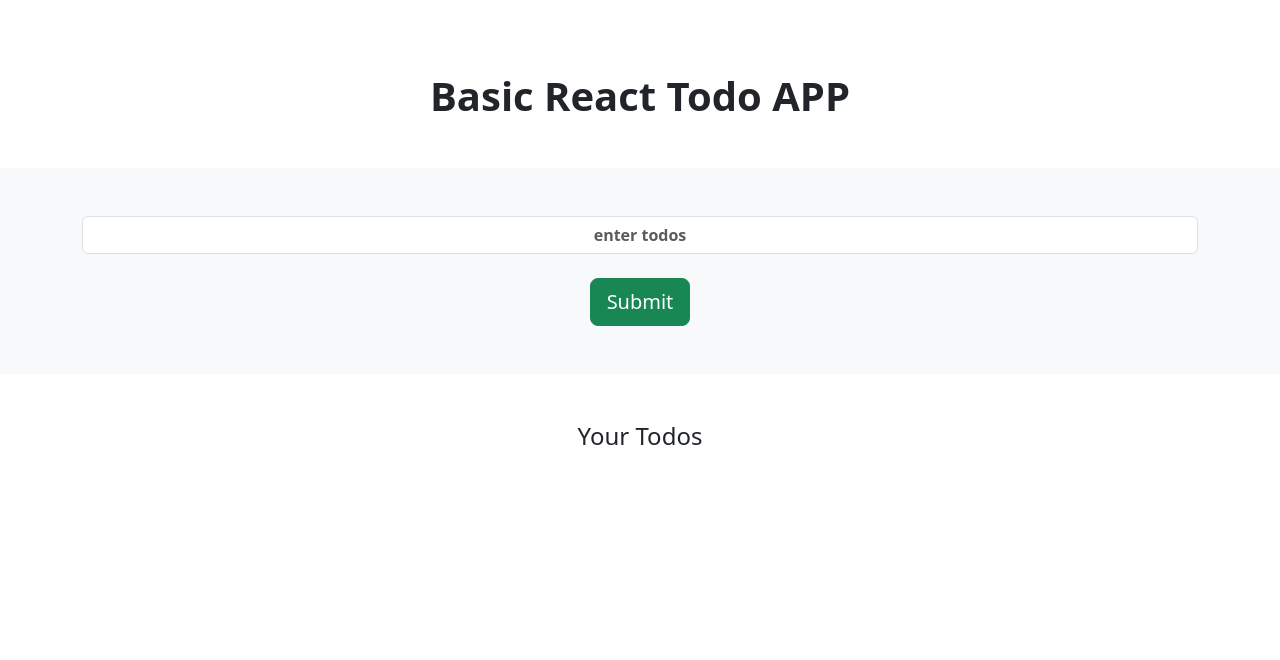
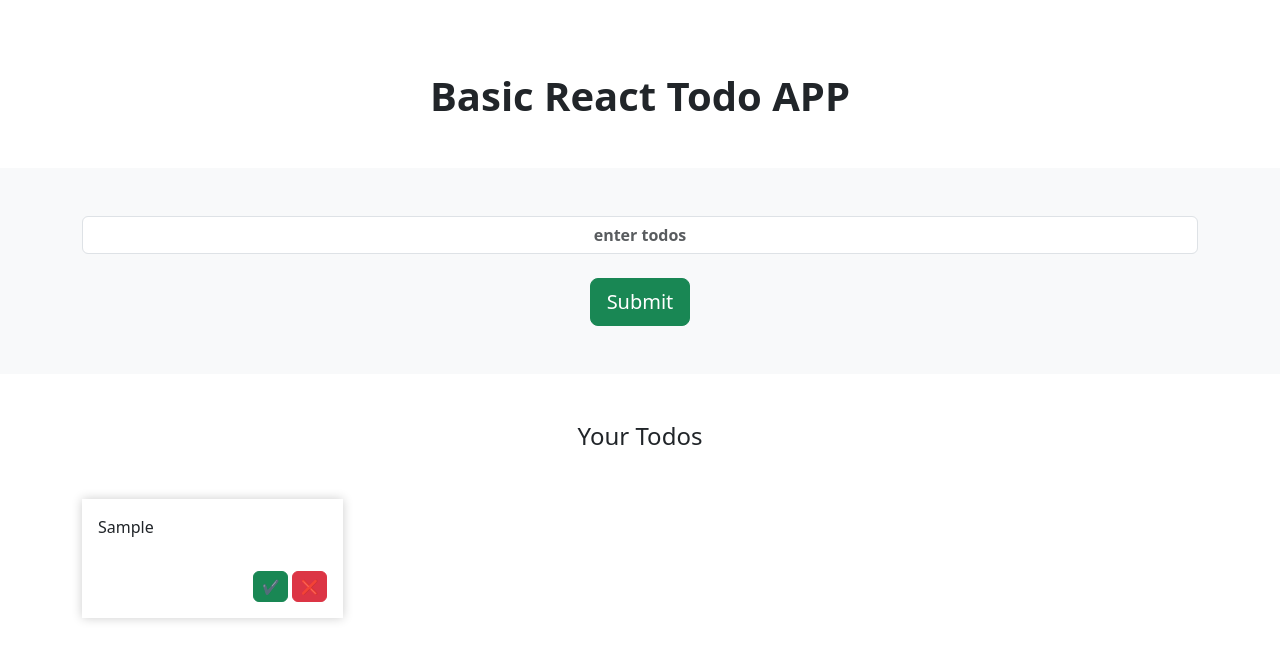
Before and after one commit to S-Alif/assignments, a React (Vite) app: page / in a window 1280 px wide. Both pictures are taken after typing "Sample" into the empty fields and a click on the button "Submit". Shown: the top 660 px of the page. Built offline with nearby package versions, Linux system fonts and the light colour scheme.

Commit message:
update: added local storage support

```diff
--- a/src/App.jsx
+++ b/src/App.jsx
@@ -1,4 +1,5 @@
 import { useState } from 'react'
+import { useEffect } from 'react'
 
 import Header from './components/Header'
 import Content from './components/Content'
@@ -6,11 +7,28 @@ import ShowTodos from './components/ShowTodos'
 
 function App() {
 
-  const [todos, setTodos] = useState([])
+  const [todos, setTodos] = useState(() => {
+    if (localStorage.getItem("tasks")){
+      return JSON.parse(localStorage.getItem('tasks'))
+    }else{
+      return []
+    }
+  })
 
   let addTodos = (todo) => {
     setTodos((todos) => [...todos, todo])
   }
+  useEffect(() => {
+    localStorage.setItem('tasks', JSON.stringify(todos));
+  })
+
+  useEffect(() => {
+    const tasks = JSON.parse(localStorage.getItem('tasks'));
+    console.log(tasks)
+    if (tasks) {
+      setTodos(tasks);
+    }
+  }, []);
 
   return (
     <>
--- a/src/components/List.jsx
+++ b/src/components/List.jsx
@@ -2,11 +2,18 @@
 
 
 const List = ({todo}) => {
-  console.log(todo)
+
   return (
-    <li className="pt-3">
-      {todo.todo}
-    </li>
+    <div className="col-lg-3 col-md-4 col-sm-2">
+      <div className="todo-content p-lg-3 p-2">
+        <p className="fw-medium text-start">{todo.todo}</p>
+
+        <div className="check-btn text-end pt-3">
+          <button className="btn btn-success btn-sm rounded me-1">✔</button>
+          <button className="btn btn-danger btn-sm rounded">❌</button>
+        </div>
+      </div>
+    </div>
   );
 };
 
--- a/src/components/ShowTodos.jsx
+++ b/src/components/ShowTodos.jsx
@@ -3,22 +3,24 @@ import List from "./List";
 
 
 const ShowTodos = ({todos}) => {
+
+  let list = todos
+
   return (
     <>
-      <section className="mt-5">
+      <section className="show-todos mt-5">
         <div className="container">
           <div className="content text-center">
 
-            <h4 className="text-capitalize">Your todos</h4>
+            <h4 className="text-capitalize mb-5">Your todos</h4>
 
-            <ol className="mt-5">
+            <div className="row">
               {
-                todos.map(e => {
-                  <List todo={e} />
-                  console.log(e)
-                })
+                list.map((e, index) => (
+                  <List todo={e} key={index} />
+                ))
               }
-            </ol>
+            </div>
 
           </div>
         </div>
--- /dev/null
+++ b/src/main.css
@@ -0,0 +1,4 @@
+/* todo boxes */
+.show-todos .todo-content{
+  box-shadow: 0 0 10px rgba(0,0,0,0.2);
+}
--- a/src/main.jsx
+++ b/src/main.jsx
@@ -1,6 +1,7 @@
 import React from 'react'
 import ReactDOM from 'react-dom/client'
 import App from './App.jsx'
+import './main.css'
 
 import 'bootstrap'
 import 'bootstrap/dist/css/bootstrap.min.css'
```
Also changed, not shown: src/components/Content.jsx (line endings or trailing spaces).
